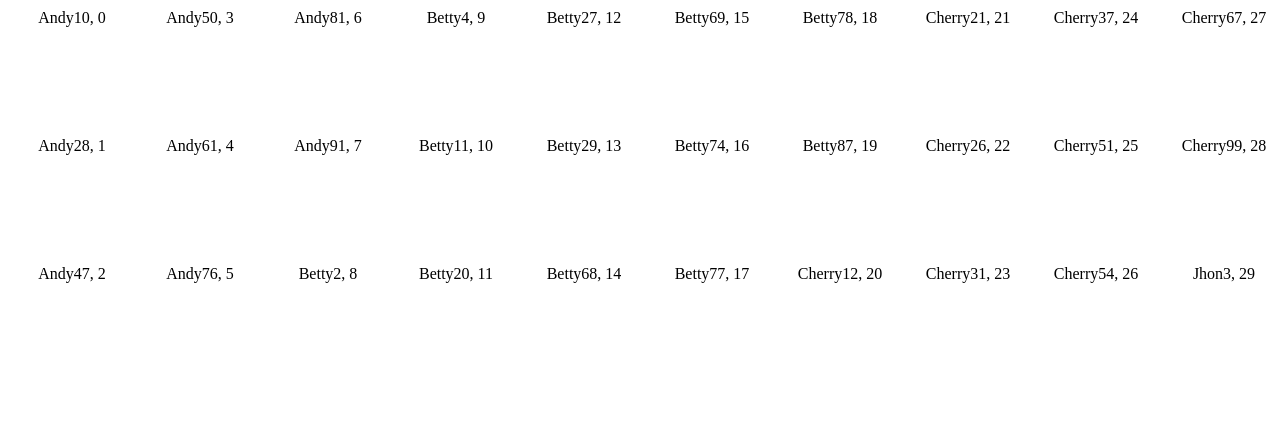
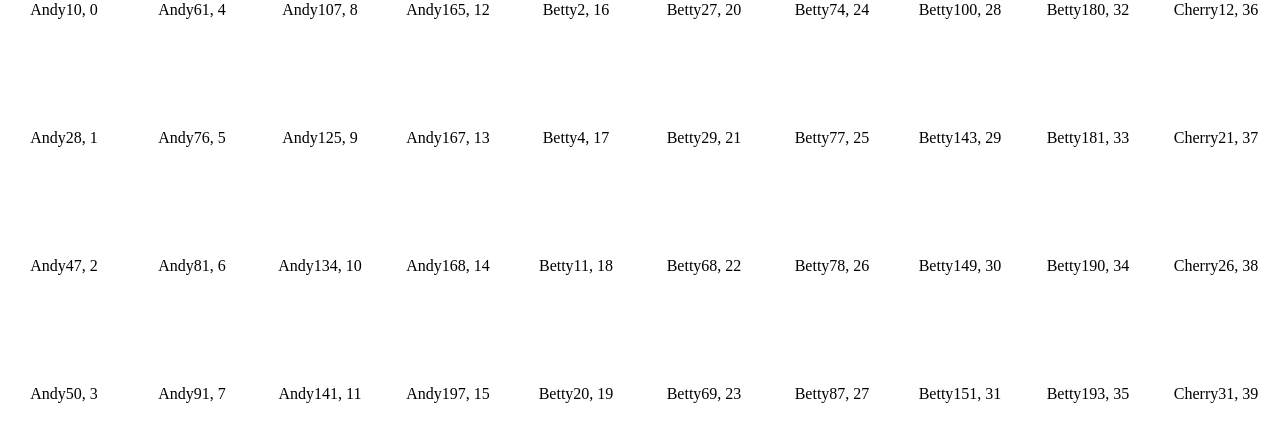
Before and after one commit to softshare/YKList, a Vue app: page / in a window 1280 px wide. Shown: the top 442 px of the page. Built offline with nearby package versions, Linux system fonts and the light colour scheme.

Commit message:
Working : Auto Resize With Parent Container.

```diff
--- a/package.json
+++ b/package.json
@@ -64,6 +64,10 @@
   "homepage": "https://github.com/softshare/YKList",
   "keywords": [
     "yklist",
-    "listview"
+    "listview",
+    "ui",
+    "vue",
+    "front-end",
+    "js"
   ]
 }
--- a/src/App.vue
+++ b/src/App.vue
@@ -1,5 +1,4 @@
 <template>
-  <!--    <div id="app" style="width:100%;height:800px;background-color: rgba(44,62,80,0.2);">-->
   <YKList msg="Welcome to Your Vue.js App" ref="ykList1" :settings="settings" :listData="listData">
     <template v-slot:YKListItems="YKListItems">
       <div onselectstart="return false;">
@@ -7,7 +6,6 @@
       </div>
     </template>
   </YKList>
-  <!--    </div>-->
 </template>
 
 <script>
@@ -23,7 +21,6 @@
 				listData: [],
 				settings: {
 					id: "ykList1",
-					height: "500px",
 					charSortBy: "name",
 					onListClick: function (event, itemInfo) {
 						console.log('click', itemInfo);
@@ -46,7 +43,7 @@
 			},
 			initTestData() {
 				let testtingArray = [];
-				for (let i = 0; i < 100; i++) {
+				for (let i = 0; i < 200; i++) {
 					testtingArray.push({
 						index: i,
 						name: this.getRandomName() + i
@@ -71,6 +68,20 @@
     text-align: center;
     color: #2c3e50;
     margin-top: 60px;
+  }
 
+  body{
+    height: auto;
+    min-height: 100%;
   }
+
+  * {
+    padding: 0;
+    margin: 0;
+  }
+
+  html {
+    height: 100%;
+  }
+
 </style>
--- a/src/components/YKList.vue
+++ b/src/components/YKList.vue
@@ -178,6 +178,20 @@
                     this.startIndex,
                     this.startIndex + this.limitCount
                 );
+            },
+            parentContainerSize(){
+                // if(this.dom==null ) return null;
+                // console.log(this.dom.parentNode);
+                // if(this.dom.parentNode==null) return null;
+                // console.log(this.dom.parentNode);
+                // return{
+                //     w:  this.dom.parentNode.offsetWidth,
+                //     h:  this.dom.parentNode.offsetHeight,
+                // }
+                // return this.dom!=null?this.dom.parentNode.offsetHeight:null;
+                // console.log(this.settings.id);
+                // console.log(document.getElementById(this.settings.id));
+                return 0;
             },
             styleInnerScroll() {
                 if (this.horizontal) {
@@ -535,6 +549,9 @@
                 this.settingsCheck();
                 this.reCalcTotalRowsCols();
             },
+            parentContainerSize: function (newVal) {
+                console.log(newVal);
+            },
         },
         created() {
             this.settingsCheck();
@@ -546,6 +563,10 @@
             });
             HelperDragSelect.Helper.init(this.on_dragSelect_mouseDown, this.on_dragSelect_mouseMove, this.on_dragSelect_mouseUp);
             setInterval(this.tm_autoScroll, 400);
+            console.log(this.dom)
+            console.log(this.dom.parentNode)
+            console.log(this.dom.parentNode.offsetHeight)
+            this.settings.height = this.dom.parentNode.offsetHeight;
         },
     }
 </script>
```
